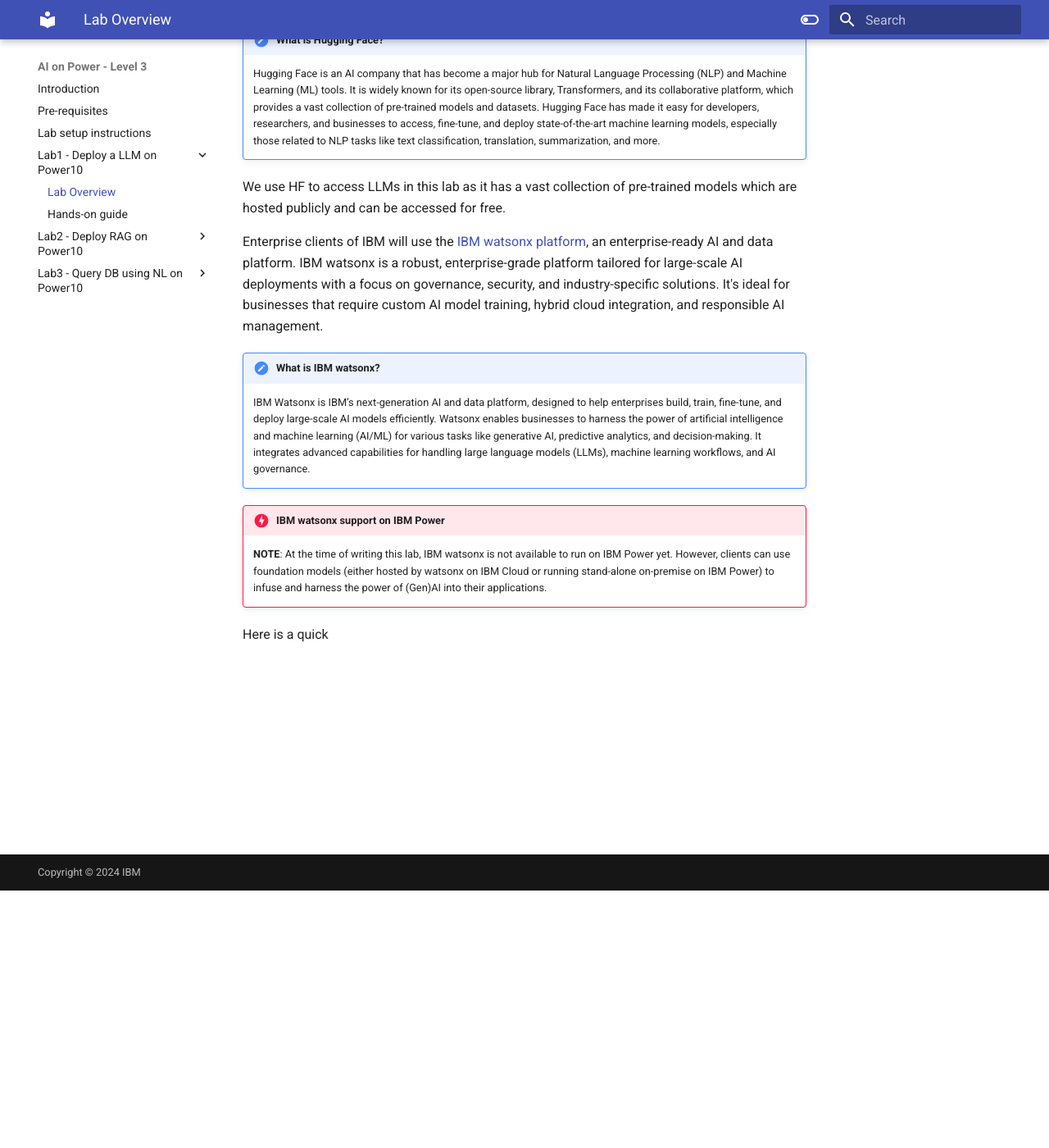
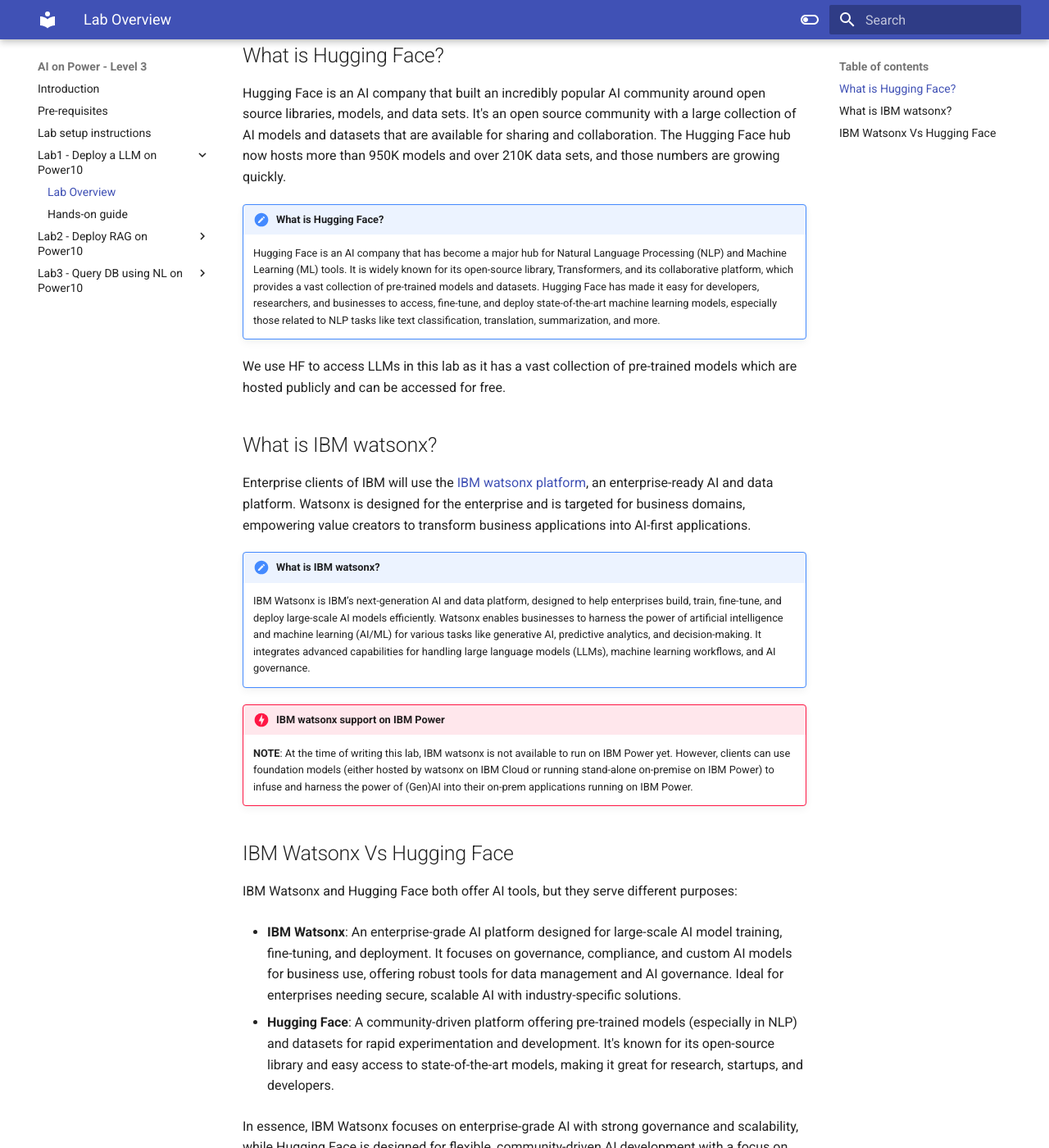
Before and after one commit to IBM/AI-on-Power-Level3, an MkDocs documentation site: the page built from docs/Lab1/lab1-overview.md, in a window 1280 px wide and 1400 px high, scrolled down 314 px. Shown: the whole window at 82% size. Built offline with MkDocs 1.6.1 and Material for MkDocs 9.7.7, drawn with Linux system fonts in a browser that asks for light colours; some of the changed text lies outside the part shown.

Commit message:
Update lab1-overview.md

```diff
--- a/docs/Lab1/lab1-overview.md
+++ b/docs/Lab1/lab1-overview.md
@@ -2,6 +2,12 @@
 
 In this lab, we will deploy 2 LLMs from [Hugging Face (HF)](https://huggingface.co/) on IBM Power10 using the on-prem lab environment that has been provisioned.
 Goal of this lab is to showcase the basics (and the ease) of deploying a LLM (aka foundation models) on Power and how easy it is to switch to a different LLM.
+
+## What is Hugging Face?
+
+Hugging Face is an AI company that built an incredibly popular AI community around open source libraries, models, and data sets.
+It's an open source community with a large collection of AI models and datasets that are available for sharing and collaboration.
+The Hugging Face hub now hosts more than 950K models and over 210K data sets, and those numbers are growing quickly.
 
 !!! note "What is Hugging Face?"
 
@@ -9,7 +15,10 @@
 
 We use HF to access LLMs in this lab as it has a vast collection of pre-trained models which are hosted publicly and can be accessed for free.
 
-Enterprise clients of IBM will use the [IBM watsonx platform](https://www.ibm.com/watsonx), an enterprise-ready AI and data platform. IBM watsonx is a robust, enterprise-grade platform tailored for large-scale AI deployments with a focus on governance, security, and industry-specific solutions. It's ideal for businesses that require custom AI model training, hybrid cloud integration, and responsible AI management.
+## What is IBM watsonx?
+
+Enterprise clients of IBM will use the [IBM watsonx platform](https://www.ibm.com/watsonx), an enterprise-ready AI and data platform.
+Watsonx is designed for the enterprise and is targeted for business domains, empowering value creators to transform business applications into AI-first applications.
 
 !!! note "What is IBM watsonx?"
 
@@ -17,6 +26,14 @@
 
 !!! danger "IBM watsonx support on IBM Power"
 
-    **NOTE**: At the time of writing this lab, IBM watsonx is not available to run on IBM Power yet. However, clients can use foundation models (either hosted by watsonx on IBM Cloud or running stand-alone on-premise on IBM Power) to infuse and harness the power of (Gen)AI into their applications.
+    **NOTE**: At the time of writing this lab, IBM watsonx is not available to run on IBM Power yet. However, clients can use foundation models (either hosted by watsonx on IBM Cloud or running stand-alone on-premise on IBM Power) to infuse and harness the power of (Gen)AI into their on-prem applications running on IBM Power.
 
-Here is a quick
+## IBM Watsonx Vs Hugging Face
+
+IBM Watsonx and Hugging Face both offer AI tools, but they serve different purposes:
+
+- **IBM Watsonx**: An enterprise-grade AI platform designed for large-scale AI model training, fine-tuning, and deployment. It focuses on governance, compliance, and custom AI models for business use, offering robust tools for data management and AI governance. Ideal for enterprises needing secure, scalable AI with industry-specific solutions.
+
+- **Hugging Face**: A community-driven platform offering pre-trained models (especially in NLP) and datasets for rapid experimentation and development. It's known for its open-source library and easy access to state-of-the-art models, making it great for research, startups, and developers.
+
+In essence, IBM Watsonx focuses on enterprise-grade AI with strong governance and scalability, while Hugging Face is designed for flexible, community-driven AI development with a focus on rapid prototyping and open access to pre-trained models.
```
